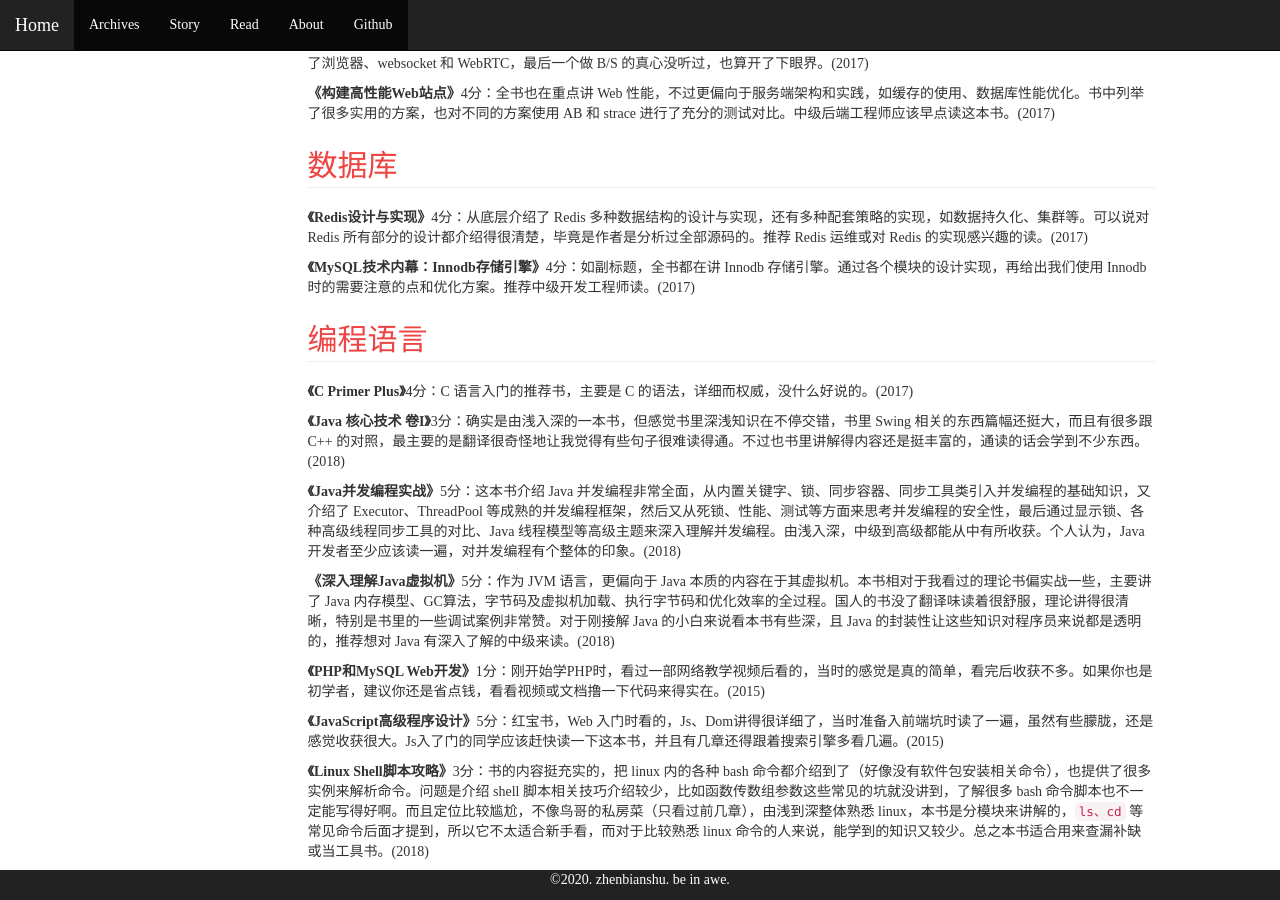
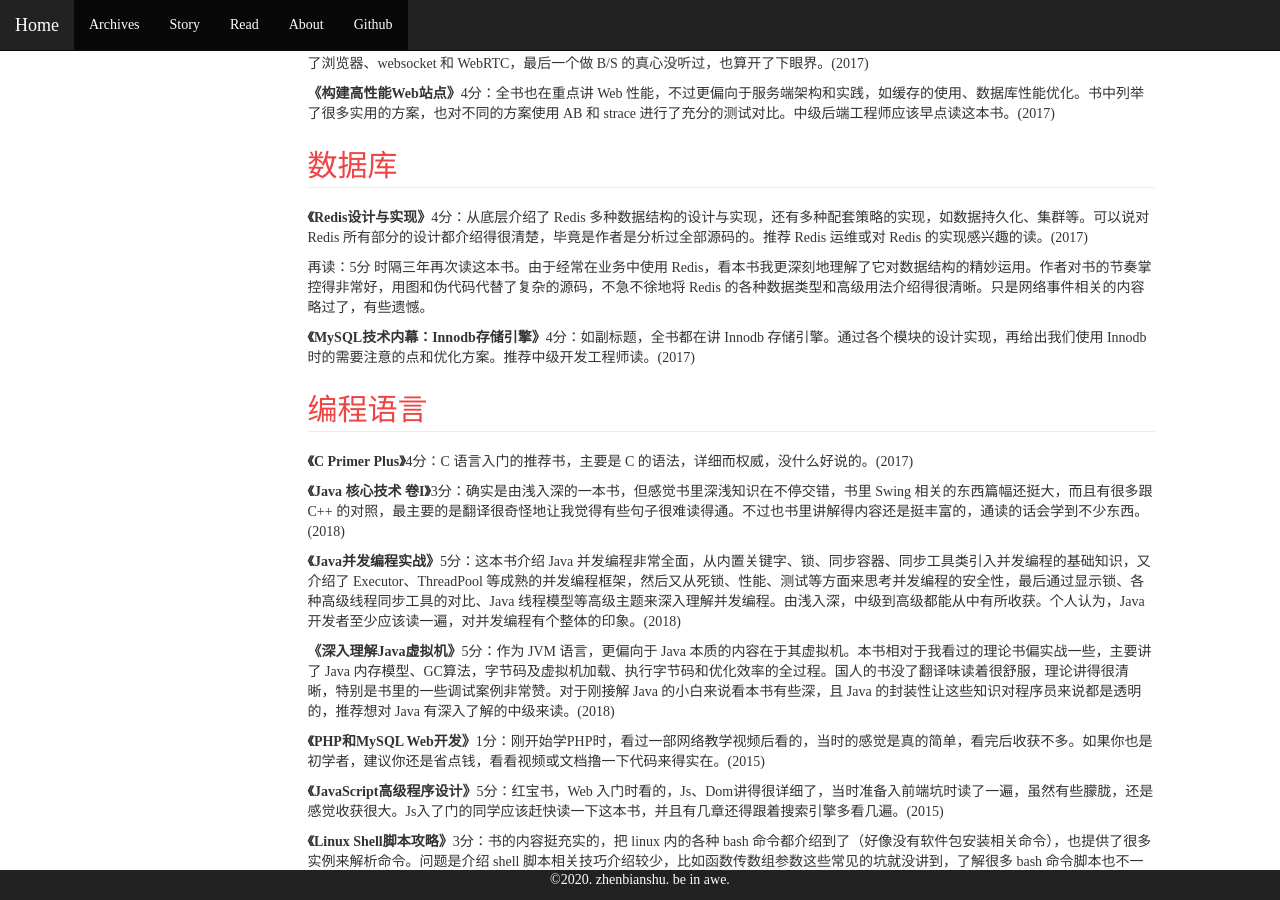
Before and after one commit to zhenbianshu/zhenbianshu.github.io, a Jekyll site: the page built from book_list.md, in a window 1280 px wide and 900 px high, scrolled down 874 px. Built offline with Jekyll 4.4.1, drawn with Linux system fonts in a browser that asks for light colours; comment, search, counter and statistics services are not loaded.

Commit message:
reread book;

```diff
--- a/book_list.md
+++ b/book_list.md
@@ -38,6 +38,8 @@
 ## 数据库
 ---
 **《Redis设计与实现》**4分：从底层介绍了 Redis 多种数据结构的设计与实现，还有多种配套策略的实现，如数据持久化、集群等。可以说对 Redis 所有部分的设计都介绍得很清楚，毕竟是作者是分析过全部源码的。推荐 Redis 运维或对 Redis 的实现感兴趣的读。(2017)
+
+再读：5分 时隔三年再次读这本书。由于经常在业务中使用 Redis，看本书我更深刻地理解了它对数据结构的精妙运用。作者对书的节奏掌控得非常好，用图和伪代码代替了复杂的源码，不急不徐地将 Redis 的各种数据类型和高级用法介绍得很清晰。只是网络事件相关的内容略过了，有些遗憾。
 
 **《MySQL技术内幕：Innodb存储引擎》**4分：如副标题，全书都在讲 Innodb 存储引擎。通过各个模块的设计实现，再给出我们使用 Innodb 时的需要注意的点和优化方案。推荐中级开发工程师读。(2017)
 
```
